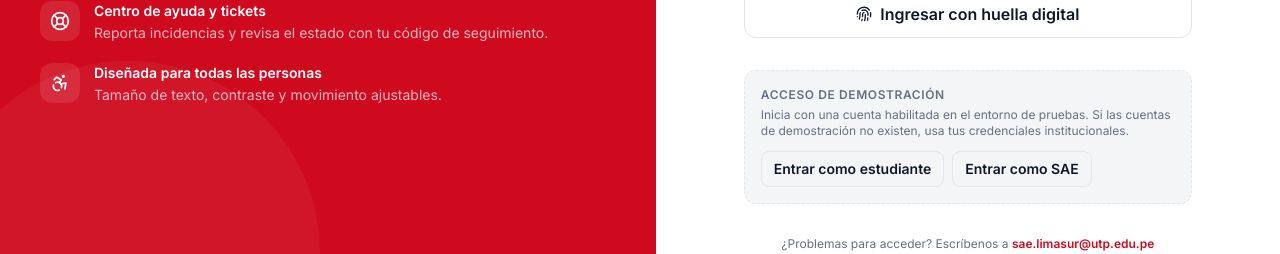
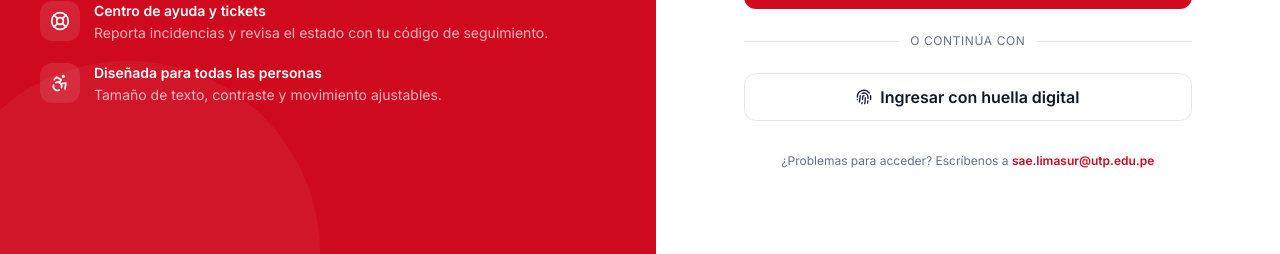
Before and after one commit to RobeSeba/camino-utp, a React (Vite) app: page /login in a window 1280 px wide. Shown: the part 483-737 px from the top of the page. Built offline with nearby package versions, Linux system fonts and the light colour scheme; no server answers.

Commit message:
Actualize página de inicio de sesión

```diff
--- a/src/pages/auth/LoginPage.tsx
+++ b/src/pages/auth/LoginPage.tsx
@@ -207,36 +207,6 @@ export function LoginPage() {
           >
             Ingresar con huella digital
           </Button>
-
-          <div className="mt-8 rounded-xl border border-dashed border-line bg-canvas p-4">
-            <p className="text-xs font-semibold uppercase tracking-wider text-muted">
-              Acceso de demostración
-            </p>
-            <p className="mt-1 text-xs text-muted">
-              Inicia con una cuenta habilitada en el entorno de pruebas. Si las cuentas de demostración no existen, usa tus credenciales institucionales.
-            </p>
-            <div className="mt-3 flex flex-wrap gap-2">
-              <Button
-                variant="ghost"
-                size="sm"
-                className="border border-line"
-                disabled={loading}
-                onClick={() => void handleDemo('student')}
-              >
-                Entrar como estudiante
-              </Button>
-              <Button
-                variant="ghost"
-                size="sm"
-                className="border border-line"
-                disabled={loading}
-                onClick={() => void handleDemo('staff')}
-              >
-                Entrar como SAE
-              </Button>
-            </div>
-          </div>
-
           <p className="mt-8 text-center text-xs text-muted">
             ¿Problemas para acceder? Escríbenos a{' '}
             <a href="mailto:sae.limasur@utp.edu.pe" className="font-semibold text-brand hover:underline">
```
